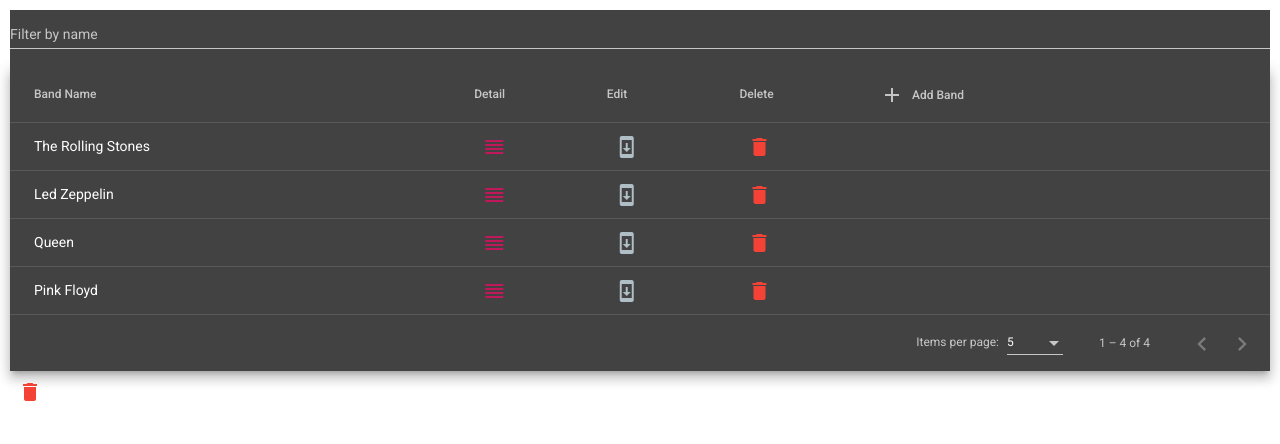
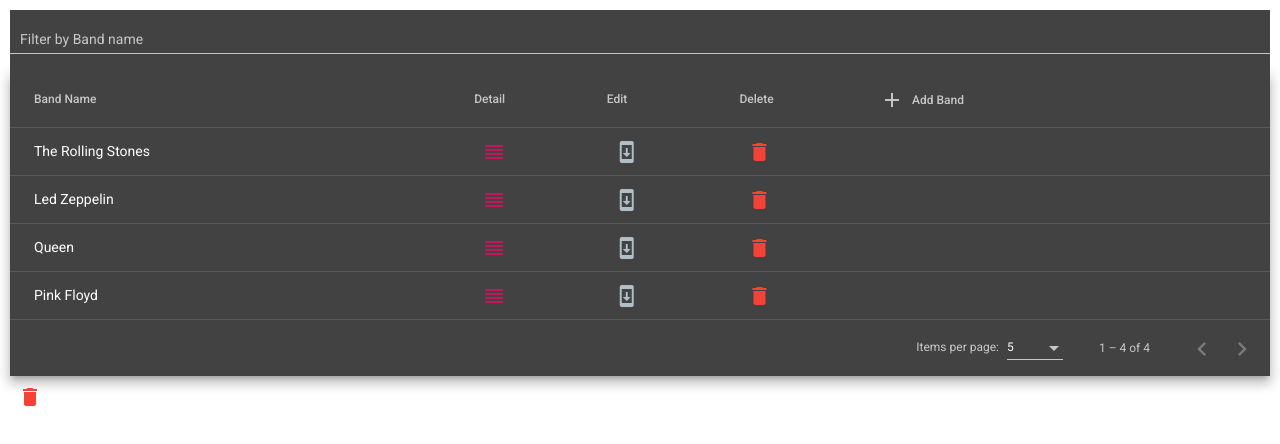
Before and after one commit to PabloGarciaNieto/rock-bands, an Angular app: page / in a window 1280 px wide. Shown: the top 444 px of the page. Built offline with nearby package versions, Linux system fonts and the light colour scheme.

Commit message:
filter css adjustment

```diff
--- a/src/app/table/bands-table/bands-table.component.html
+++ b/src/app/table/bands-table/bands-table.component.html
@@ -1,7 +1,7 @@
 <div class="table-container">
     <mat-form-field class="filter-background">
-        <mat-label>Filter by name</mat-label>
-        <input matInput (keyup)="applyFilter($event)" placeholder="Band name" #input>
+        <mat-label class="filter">Filter by Band name</mat-label>
+        <input class="filter" matInput (keyup)="applyFilter($event)" placeholder="Band name" #input>
     </mat-form-field>
     <div class="mat-elevation-z8">
         <table mat-table [dataSource]="dataSource" matSort>
--- a/src/app/table/bands-table/bands-table.component.scss
+++ b/src/app/table/bands-table/bands-table.component.scss
@@ -19,5 +19,9 @@
 .filter-background {
     width: 100%;
     background-color: #424242;
+    padding-top: 5px;
     color: white;
+    .filter {
+        padding-left: 10px;
+    }
 }
--- a/src/app/table/bands-table/bands-table.component.ts
+++ b/src/app/table/bands-table/bands-table.component.ts
@@ -82,8 +82,8 @@
       data: {
         id: idSt
       },
-      width: '100vw',
-      maxWidth: '100vw',
+      width: '95vw',
+      maxWidth: '95vw',
     });
     dialogRef.afterClosed().subscribe(res => {
       if (res) {
```
